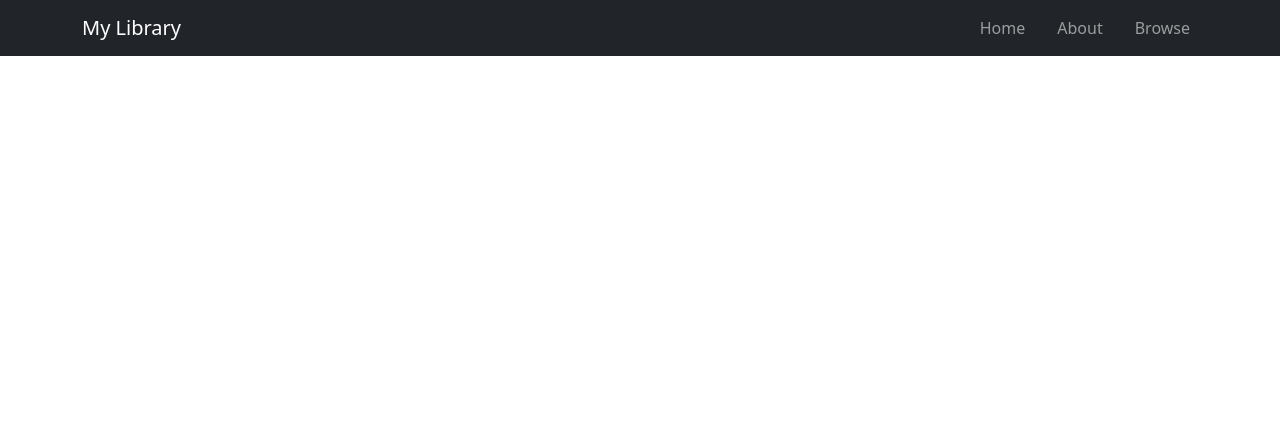
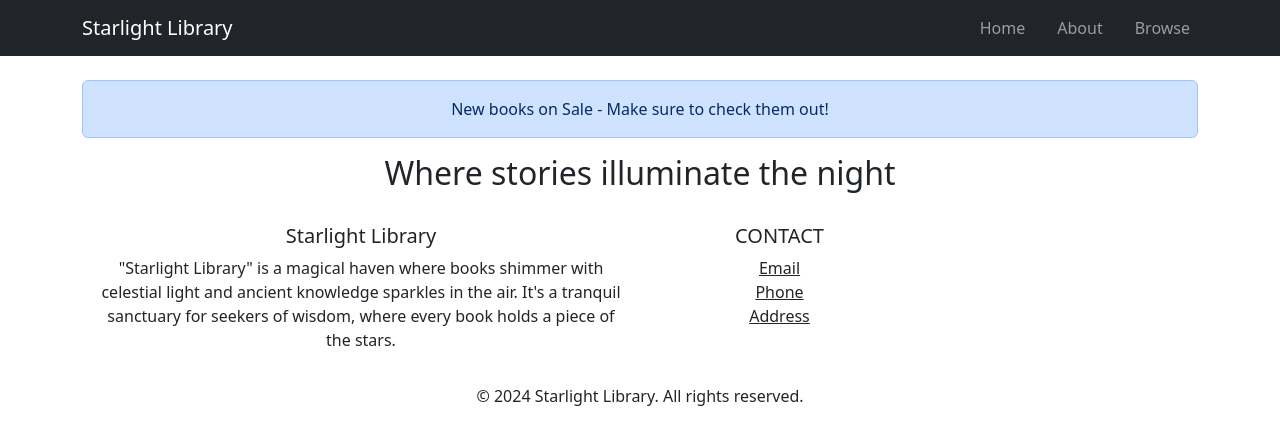
Before and after one commit to ariannaal/esercizio-react-day2, a React (Create React App) app: page / in a window 1280 px wide. Shown: the top 444 px of the page. Built offline with nearby package versions, Linux system fonts and the light colour scheme.

Commit message:
adds footer and welcome

```diff
--- a/src/App.css
+++ b/src/App.css
@@ -28,10 +28,17 @@
   color: #61dafb;
 }
 
+.container {
+  width: 80%;
+  text-align: center;
+}
+
+
 @keyframes App-logo-spin {
   from {
     transform: rotate(0deg);
   }
+
   to {
     transform: rotate(360deg);
   }
--- a/src/App.jsx
+++ b/src/App.jsx
@@ -2,11 +2,18 @@
 import './App.css';
 import 'bootstrap/dist/css/bootstrap.min.css'
 import MyNav from './components/MyNav';
+import MyFooter from './components/MyFooter';
+import Welcome from './components/Welcome'
 
 function App() {
   return (
     <div className="App">
-      <MyNav/>
+     <MyNav />
+      <div className='container'>
+
+        <Welcome/>
+      </div>
+      <MyFooter className="footer" />
     </div>
   );
 }
--- a/src/components/MyFooter.jsx
+++ b/src/components/MyFooter.jsx
@@ -1 +1,40 @@
 //Crea un componente MyFooter che renderizzerà un footer per la pagina.
+
+import React from 'react';
+import { Container, Row, Col } from 'react-bootstrap';
+import 'bootstrap/dist/css/bootstrap.min.css';
+
+const MyFooter = () => (
+    <footer>
+        <Container className='p-4' >
+            <Row >
+                <Col lg={6} md={12} className="mb-4 mb-md-0" >
+                    <h5 >Starlight Library</h5>
+            <p>
+             "Starlight Library" is a magical haven where books shimmer with celestial light and ancient knowledge sparkles in the air. It's a tranquil sanctuary for seekers of wisdom, where every book holds a piece of the stars.
+            </p>
+                </Col>
+
+                 <Col lg={3} md={6} className="mb-4 mb-md-0">
+            <h5>CONTACT</h5>
+            <ul className="list-unstyled mb-0">
+              <li>
+                <a href="#" className="text-dark">Email</a>
+              </li>
+              <li>
+                <a href="#" className="text-dark">Phone</a>
+              </li>
+              <li>
+                <a href="#" className="text-dark">Address</a>
+              </li>
+            </ul>
+          </Col>
+            </Row>
+            <div className="text-center p-3" >
+        © 2024 Starlight Library. All rights reserved.
+      </div>
+        </Container>
+    </footer>
+)
+
+export default MyFooter;
--- a/src/components/MyNav.jsx
+++ b/src/components/MyNav.jsx
@@ -4,13 +4,13 @@
 import Container from 'react-bootstrap/Container';
 import Nav from 'react-bootstrap/Nav';
 import Navbar from 'react-bootstrap/Navbar';
-import NavDropdown from 'react-bootstrap/NavDropdown';
+
 
 const MyNav = () => (
 
 <Navbar collapseOnSelect expand="lg" className="bg-dark" data-bs-theme="dark">
       <Container>
-        <Navbar.Brand href="#home">My Library</Navbar.Brand>
+        <Navbar.Brand href="#home">Starlight  Library</Navbar.Brand>
         <Navbar.Toggle aria-controls="responsive-navbar-nav" />
         <Navbar.Collapse id="responsive-navbar-nav">
           <Nav className="me-auto">
--- /dev/null
+++ b/src/components/Welcome.jsx
@@ -0,0 +1,18 @@
+//Crea un componente Welcome con un Alert e un sottotitolo per il tuo shop.
+
+import Alert from 'react-bootstrap/Alert';
+
+const Welcome = () => (
+    <>
+        <Alert className='mt-4'>
+            New books on Sale - Make sure to check them out!
+        </Alert>
+        <h2>
+           Where stories illuminate the night
+        </h2>
+    </>
+
+
+)
+
+export default Welcome;
```
